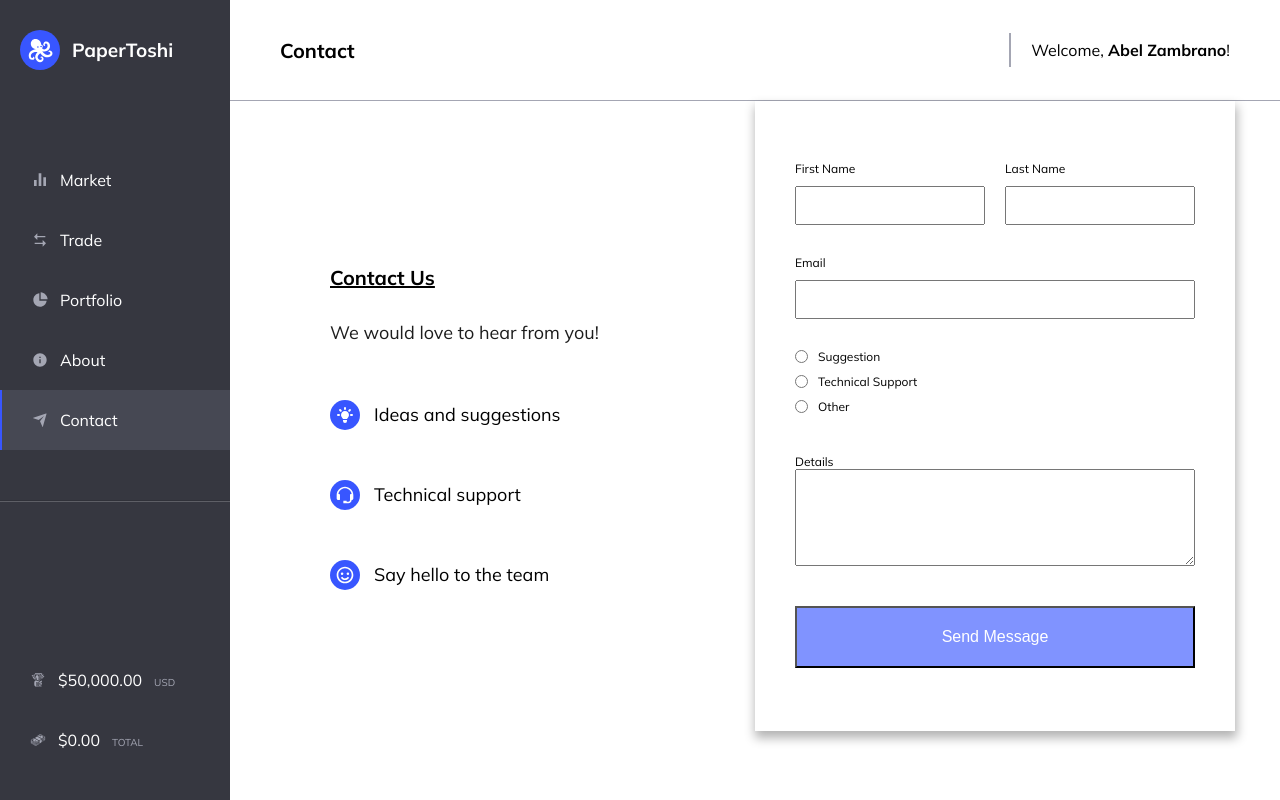
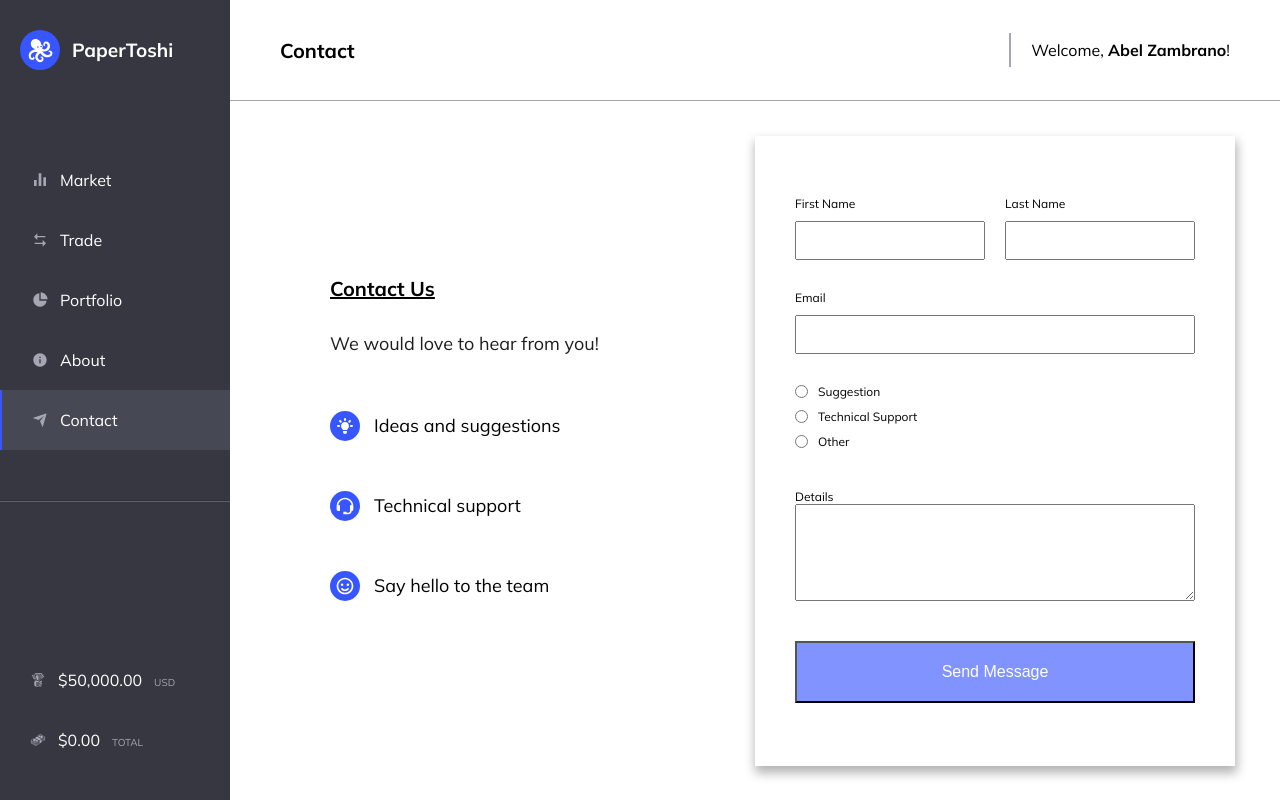
Before and after one commit to Abel-Zambrano/papertoshi, a Next.js app: page /contact in a window 1280 px wide. Built offline with nearby package versions, Linux system fonts and the light colour scheme.

Commit message:
fix form position

```diff
--- a/components/ContactInfo.tsx
+++ b/components/ContactInfo.tsx
@@ -5,13 +5,14 @@ import ContactForm from "./ContactForm";
 
 const Container = styled.div`
   display: flex;
+  align-items: center;
   width: 100%;
   height: 100%;
 `;
 
 const InfoWrapper = styled.div`
   width: 50%;
-  margin-top: 164px;
+  /* margin-top: 164px; */
 `;
 
 const Heading = styled.h2`
```
